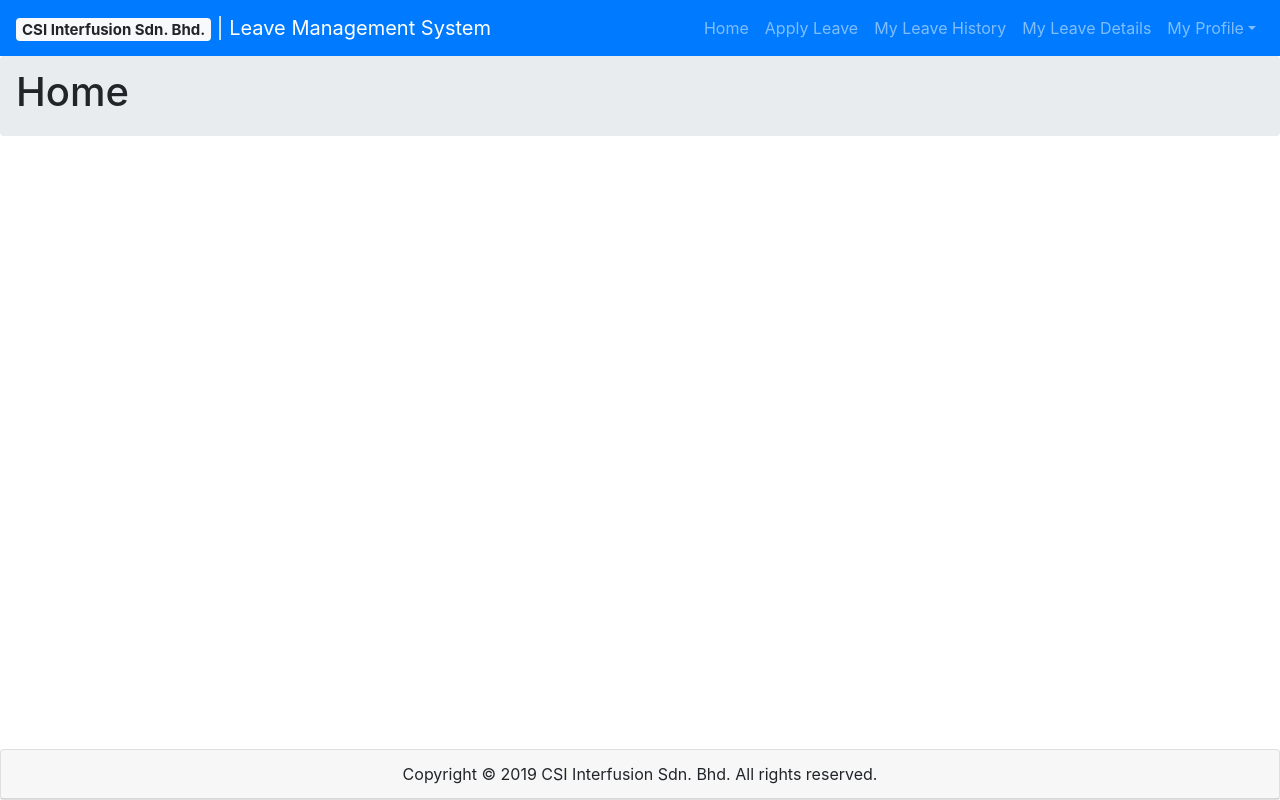
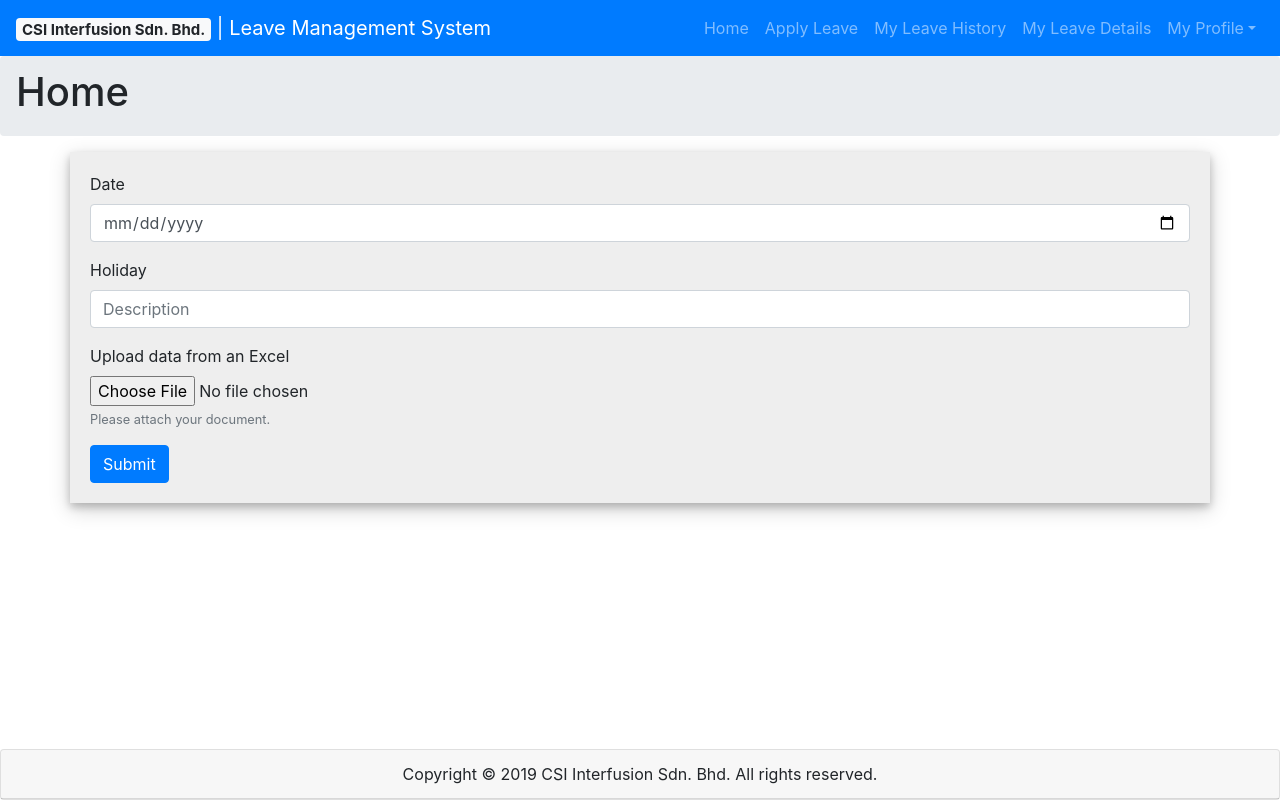
Before and after one commit to jameacle09/csileavemanagementsystem, a React (Create React App) app in the folder leavemanagement/: page /publicholiday in a window 1280 px wide. Built offline with nearby package versions, Linux system fonts and the light colour scheme.

Commit message:
add public holiday page

```diff
--- a/leavemanagement/src/App.js
+++ b/leavemanagement/src/App.js
@@ -18,6 +18,7 @@ import HrDashboard from './hradmin/HrDashboard';
 import ManagerApproval from './manager/ManagerApproval';
 import ListStaffProfile from './staffprofile/ListStaffProfile';
 import NewStaffProfile from './staffprofile/NewStaffProfile';
+import PublicHoliday from './hradmin/PublicHoliday';
 
 class App extends Component {
   render() {
@@ -38,6 +39,7 @@ class App extends Component {
               <Route path="/hrdashboard" title="HR Dashboard" component={HrDashboard} />
               <Route path="/liststaffprofile" title="List Staff Profile" component={ListStaffProfile} />
               <Route path="/newstaffprofile" title="New Staff Profile" component={NewStaffProfile} />
+              <Route path="/publicholiday" title="Public Holiday" component={PublicHoliday} />
             </Switch>
           </div>
           <Footer />
--- /dev/null
+++ b/leavemanagement/src/hradmin/PublicHoliday.js
@@ -0,0 +1,36 @@
+import React, { Component } from 'react';
+import { Button, Form, FormGroup, Label, Input, FormText } from 'reactstrap';
+
+class PublicHoliday extends Component {
+    render() {
+        const divStyle = {
+            background: "#eee",
+            padding: "20px",
+            boxShadow: "0 4px 8px 0 rgba(0, 0, 0, 0.2), 0 6px 20px 0 rgba(0, 0, 0, 0.19)"
+        };
+        return (
+            <div className="container" style={divStyle}>
+                <Form>
+                    <FormGroup>
+                        <Label for="phDate">Date</Label>
+                        <Input type="date" name="phDate" id="phDate" placeholder="Public Holiday Date" />
+                    </FormGroup>
+                    <FormGroup>
+                        <Label for="holiday">Holiday</Label>
+                        <Input type="text" name="holiday" id="holiday" placeholder="Description" />
+                    </FormGroup>
+                    <FormGroup>
+                        <Label for="attachment">Upload data from an Excel</Label>
+                        <Input type="file" name="attachment" id="attachment" />
+                        <FormText color="muted">
+                            Please attach your document.
+                        </FormText>
+                    </FormGroup>
+                        <Button color="primary">Submit</Button>
+                </Form>
+            </div>
+        );
+    }
+}
+
+export default PublicHoliday;
--- a/leavemanagement/src/hradmin/SideBar.js
+++ b/leavemanagement/src/hradmin/SideBar.js
@@ -24,7 +24,7 @@ class SideBar extends Component {
                         <NavLink tag={Link} to="/liststaffprofile" activeclassname="active" style={{color:'white'}}>Leave Entitlement</NavLink>
                     </NavItem>
                     <NavItem>
-                        <NavLink tag={Link} to="/liststaffprofile" activeclassname="active" style={{color:'white'}}>Public Holiday</NavLink>
+                        <NavLink tag={Link} to="/publicholiday" activeclassname="active" style={{color:'white'}}>Public Holiday</NavLink>
                     </NavItem>
                     <NavItem>
                         <NavLink tag={Link} to="/liststaffprofile" activeclassname="active" style={{color:'white'}}>Leave Category</NavLink>
```
